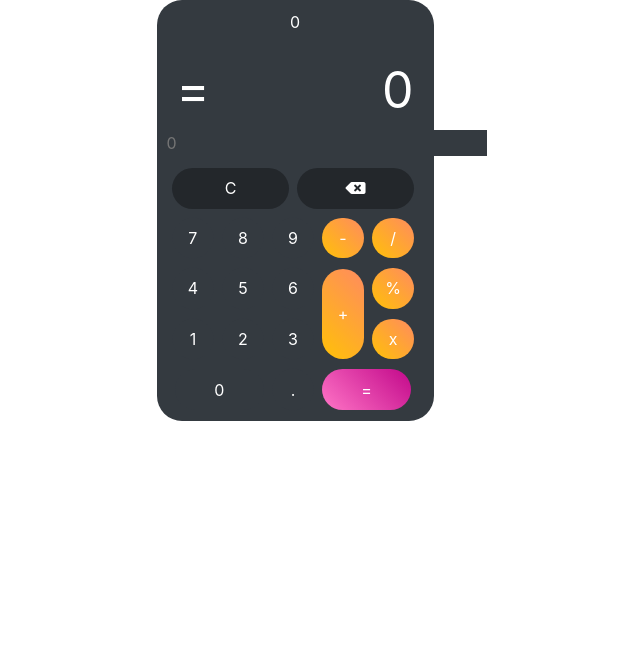
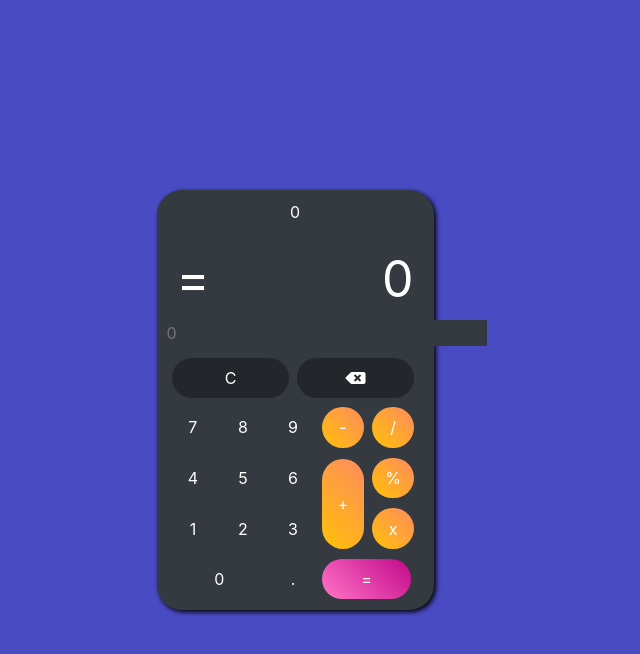
Before and after one commit to Mahesh8790/Project, a plain HTML site: page index.html in a window 1280 px wide. Shown: the whole page, without its empty margins (345-985 px from the left). Drawn offline with nearby package versions, Linux system fonts and the light colour scheme.

Commit message:
Update style.css

```diff
--- a/style.css
+++ b/style.css
@@ -2,6 +2,24 @@
     padding:10px 0px !important;
     display: inline-block !important;
     border-radius: 25px !important;
+    box-shadow: 2px 2px 5px 0px #000 !important;
+}
+body{
+    background-color: rgb(73, 75, 195) !important;
+}
+.container{
+    display: flex;
+    justify-content: center;
+    align-items: center;
+    width: 100vw;
+    height: 100vh;
+}
+.center{
+    display: flex;
+    justify-content: center;
+    /* align-items: center; */
+    min-width: 240px;
+    /* height: 100vh; */
 }
 .headTab{
     min-height: 150px;
@@ -76,6 +94,9 @@ input{
 }
 .hist{
     color: white;
+    display: flex;
+    justify-content: center;
+    align-items: center;
 }
 .eq{
     background-image: linear-gradient(45deg, #ff75c6 0%, #c2088a)!important;
```
